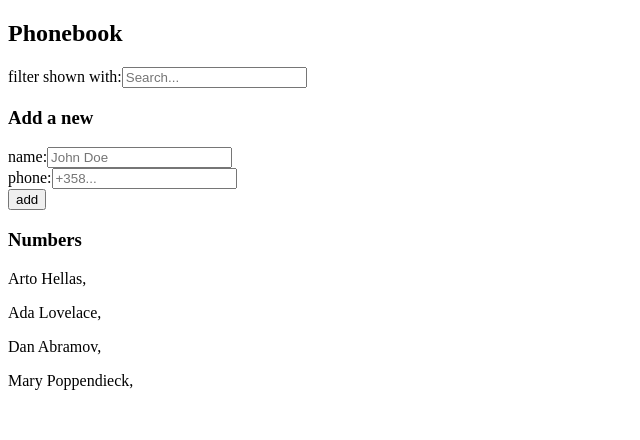
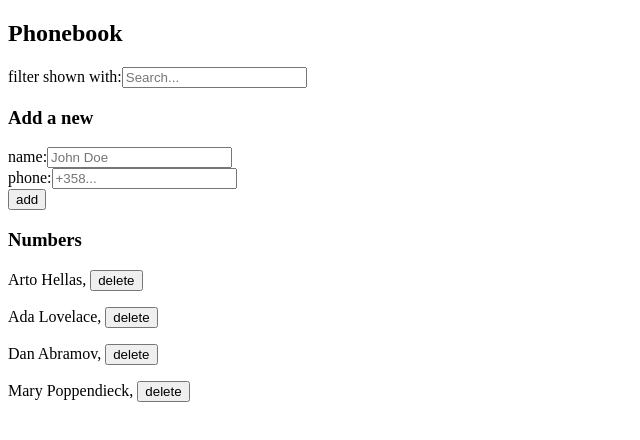
Before and after one commit to thesmol/fullstackopen, a React (Vite) app in the folder part2/phonebook/: page / in a window 1280 px wide. Shown: the top 440 px of the page, without its empty margins (0-640 px from the left). Built offline with nearby package versions, Linux system fonts and the light colour scheme; data requests are answered from the project's data file; the HTML template or start-up script is replaced by a standard one.

Commit message:
PART-2 finish exercise 2.14

```diff
--- a/part2/phonebook/src/App.jsx
+++ b/part2/phonebook/src/App.jsx
@@ -59,6 +59,16 @@ const App = () => {
     });
   };
 
+  const deletePerson = (person) => {
+    if (window.confirm(`Delete person ${person.name} forever?`)) {
+      personsService
+        .remove(person.id)
+        .then((removedPerson) =>
+          setPersons(persons.filter((p) => p.id !== removedPerson.id)),
+        );
+    }
+  };
+
   const filteredPersons =
     filterName.length > 0
       ? persons.filter((person) =>
@@ -78,7 +88,7 @@ const App = () => {
         onSubmit={addNewPerson}
       />
       <h3>Numbers</h3>
-      <PersonsList persons={filteredPersons} />
+      <PersonsList persons={filteredPersons} deletePerson={deletePerson} />
     </div>
   );
 };
--- a/part2/phonebook/src/components/Person.jsx
+++ b/part2/phonebook/src/components/Person.jsx
@@ -1,7 +1,8 @@
-const Person = ({ person }) => {
+const Person = ({ person, deletePerson }) => {
   return (
     <p>
       {person.name}, {person.phone}
+      <button onClick={deletePerson}>delete</button>
     </p>
   );
 };
--- a/part2/phonebook/src/components/PersonsList.jsx
+++ b/part2/phonebook/src/components/PersonsList.jsx
@@ -1,10 +1,16 @@
 import Person from "./Person";
 
-const PersonsList = ({ persons }) => {
+const PersonsList = ({ persons, deletePerson }) => {
   return (
     <div>
       {persons.map((person) => {
-        return <Person key={person.id} person={person} />;
+        return (
+          <Person
+            key={person.id}
+            person={person}
+            deletePerson={() => deletePerson(person)}
+          />
+        );
       })}
     </div>
   );
--- a/part2/phonebook/src/services/personsService.js
+++ b/part2/phonebook/src/services/personsService.js
@@ -9,7 +9,12 @@ const create = (newObject) => {
   return axios.post(baseUrl, newObject).then((response) => response.data);
 };
 
+const remove = (id) => {
+  return axios.delete(`${baseUrl}/${id}`).then((response) => response.data);
+};
+
 export default {
   getAll,
   create,
+  remove,
 };
```
Also changed, not shown: 1 other file (tests, documents, lock files or other folders).
